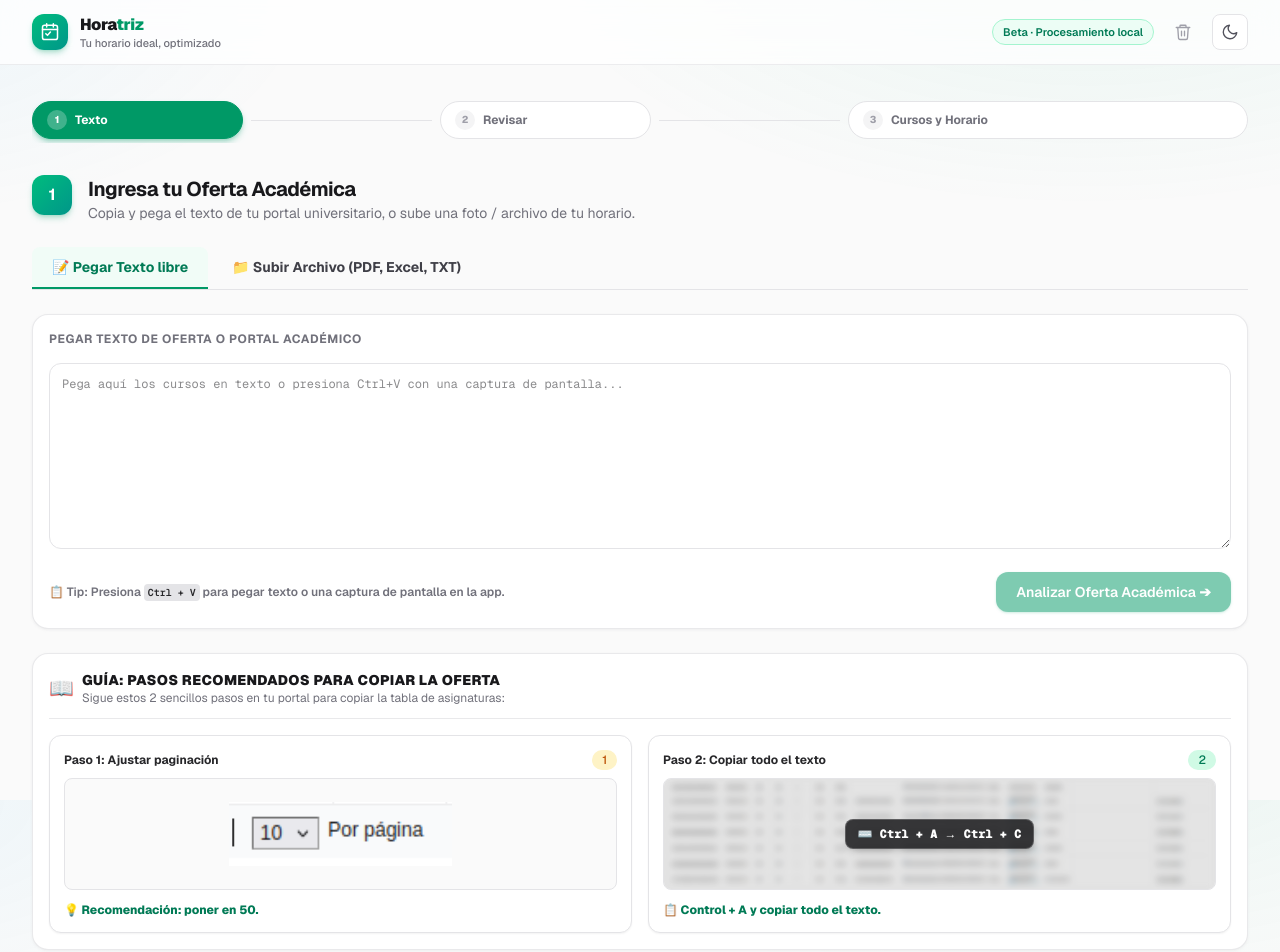
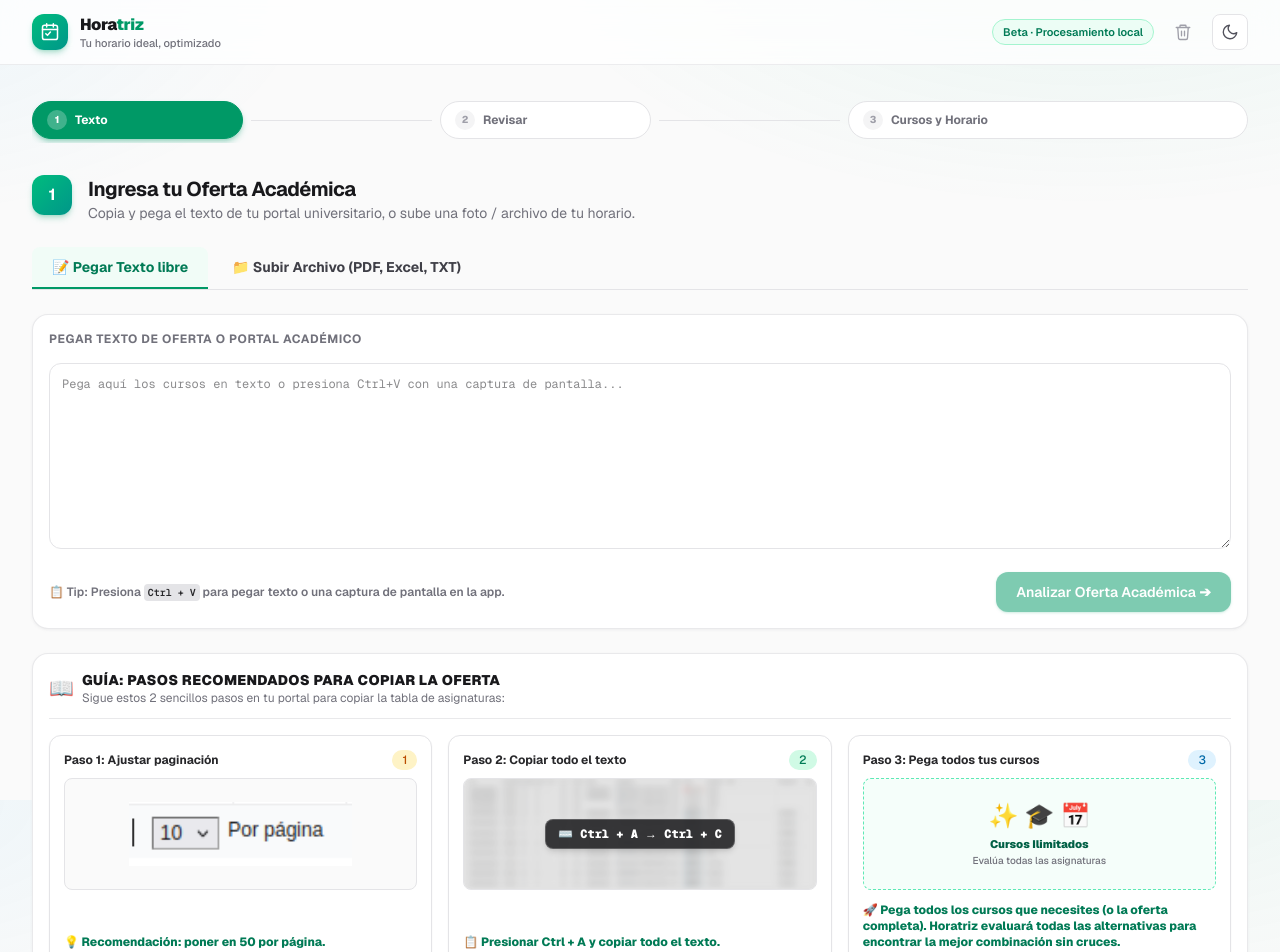
Before and after one commit to bel001/Horatriz, a Next.js app: page / in a window 1280 px wide. Shown: the top 952 px of the page. Built offline with nearby package versions, Linux system fonts and the light colour scheme.

Commit message:
feat: agregar Paso 3 a la guía recomendada en la primera vista

```diff
--- a/app/components/pasos/PasoTexto.tsx
+++ b/app/components/pasos/PasoTexto.tsx
@@ -169,32 +169,35 @@ export function PasoTexto({
           </div>
         </div>
 
-        <div className="grid gap-4 sm:grid-cols-2">
+        <div className="grid gap-4 md:grid-cols-3">
           {/* Paso 1: Paginación en 50 */}
-          <div className="space-y-2 rounded-xl border border-zinc-200 bg-white p-3.5 shadow-xs dark:border-zinc-800 dark:bg-zinc-900">
+          <div className="flex flex-col justify-between space-y-2 rounded-xl border border-zinc-200 bg-white p-3.5 shadow-xs dark:border-zinc-800 dark:bg-zinc-900">
+            <div>
               <div className="flex items-center justify-between text-xs font-bold text-zinc-800 dark:text-zinc-200">
                 <span>Paso 1: Ajustar paginación</span>
                 <Badge color="amber">1</Badge>
               </div>
-            <div className="flex h-28 items-center justify-center overflow-hidden rounded-lg border border-zinc-200 bg-zinc-50 p-2 dark:border-zinc-800 dark:bg-zinc-950">
+              <div className="mt-2 flex h-28 items-center justify-center overflow-hidden rounded-lg border border-zinc-200 bg-zinc-50 p-2 dark:border-zinc-800 dark:bg-zinc-950">
                 <img
                   src="/guia/guia_1.png"
                   alt="Ajustar paginación en 50 por página"
                   className="h-16 object-contain"
                 />
               </div>
+            </div>
             <p className="text-xs font-extrabold text-emerald-700 dark:text-emerald-400 pt-1">
-              💡 Recomendación: poner en 50.
+              💡 Recomendación: poner en 50 por página.
             </p>
           </div>
 
-          {/* Paso 2: Control + A y copiar todo el texto (Con letras borrosas) */}
-          <div className="space-y-2 rounded-xl border border-zinc-200 bg-white p-3.5 shadow-xs dark:border-zinc-800 dark:bg-zinc-900">
+          {/* Paso 2: Control + A y copiar todo el texto */}
+          <div className="flex flex-col justify-between space-y-2 rounded-xl border border-zinc-200 bg-white p-3.5 shadow-xs dark:border-zinc-800 dark:bg-zinc-900">
+            <div>
               <div className="flex items-center justify-between text-xs font-bold text-zinc-800 dark:text-zinc-200">
                 <span>Paso 2: Copiar todo el texto</span>
                 <Badge color="emerald">2</Badge>
               </div>
-            <div className="relative h-28 overflow-hidden rounded-lg border border-zinc-200 bg-zinc-50 dark:border-zinc-800 dark:bg-zinc-950">
+              <div className="relative mt-2 h-28 overflow-hidden rounded-lg border border-zinc-200 bg-zinc-50 dark:border-zinc-800 dark:bg-zinc-950">
                 <img
                   src="/guia/guia_2.png"
                   alt="Seleccionar y copiar texto con letras borrosas"
@@ -206,8 +209,31 @@ export function PasoTexto({
                   </span>
                 </div>
               </div>
+            </div>
             <p className="text-xs font-extrabold text-emerald-700 dark:text-emerald-400 pt-1">
-              📋 Control + A y copiar todo el texto.
+              📋 Presionar Ctrl + A y copiar todo el texto.
+            </p>
+          </div>
+
+          {/* Paso 3: Copia toda la oferta o tus cursos */}
+          <div className="flex flex-col justify-between space-y-2 rounded-xl border border-zinc-200 bg-white p-3.5 shadow-xs dark:border-zinc-800 dark:bg-zinc-900">
+            <div>
+              <div className="flex items-center justify-between text-xs font-bold text-zinc-800 dark:text-zinc-200">
+                <span>Paso 3: Pega todos tus cursos</span>
+                <Badge color="sky">3</Badge>
+              </div>
+              <div className="mt-2 flex h-28 flex-col items-center justify-center rounded-lg border border-dashed border-emerald-300 bg-emerald-50/50 p-3 text-center dark:border-emerald-900 dark:bg-emerald-950/40">
+                <span className="text-2xl mb-1">✨ 🎓 📅</span>
+                <span className="text-[11px] font-black text-emerald-800 dark:text-emerald-300">
+                  Cursos Ilimitados
+                </span>
+                <span className="text-[10px] text-zinc-500 dark:text-zinc-400 font-medium">
+                  Evalúa todas las asignaturas
+                </span>
+              </div>
+            </div>
+            <p className="text-xs font-extrabold text-emerald-700 dark:text-emerald-400 pt-1">
+              🚀 Pega todos los cursos que necesites (o la oferta completa). Horatriz evaluará todas las alternativas para encontrar la mejor combinación sin cruces.
             </p>
           </div>
         </div>
```
Lines whose indentation alone changed are shown as unchanged.
